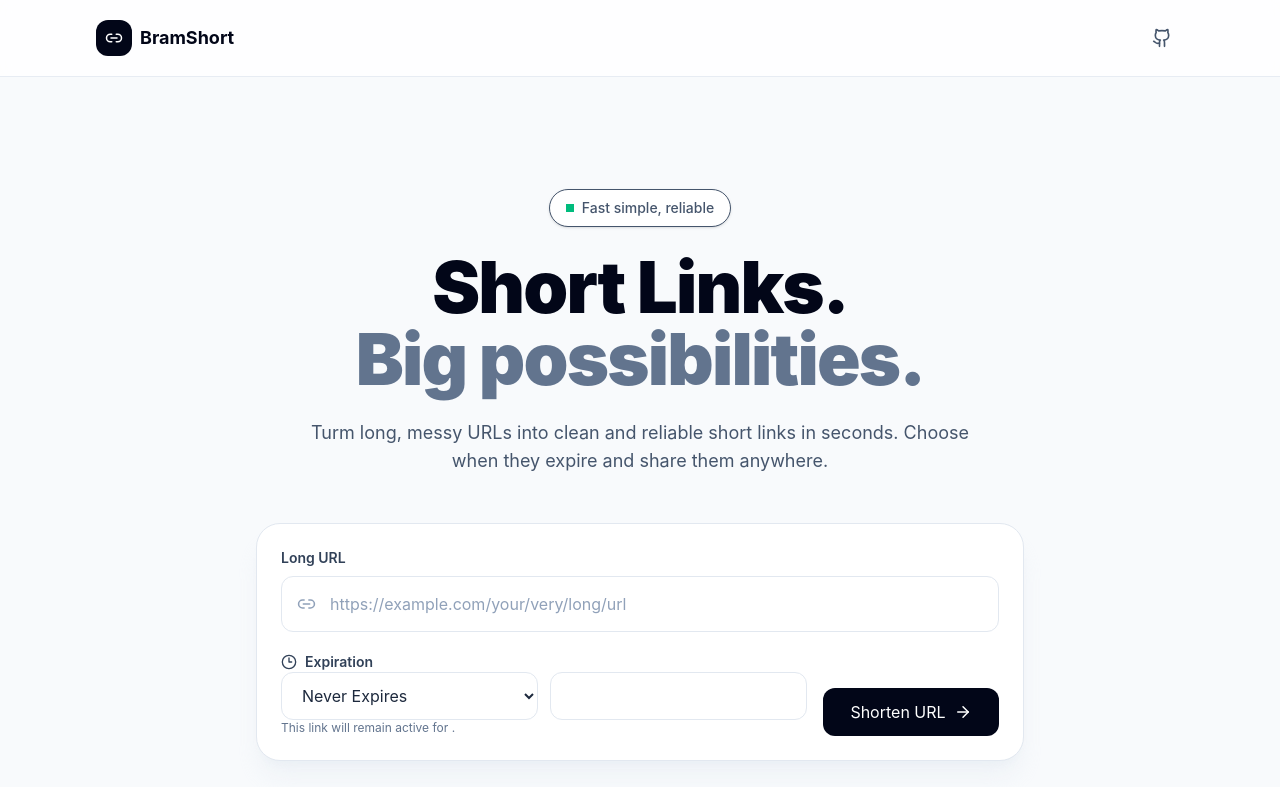
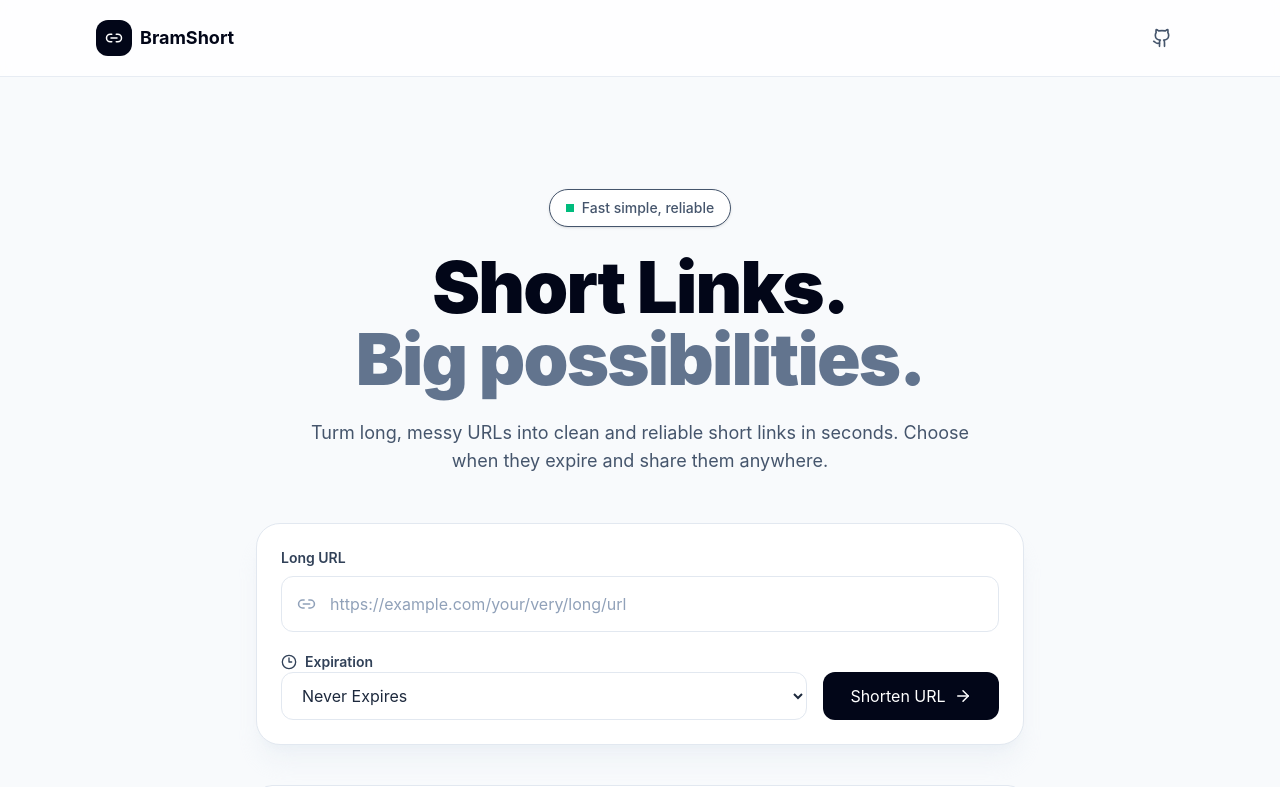
Before and after one commit to BramTechxxvi/url-shortner-service-py, a React (Vite) app in the folder frontend/: page / in a window 1280 px wide. Shown: the top 787 px of the page. Built offline with nearby package versions, Linux system fonts and the light colour scheme; no server answers.

Commit message:
expiry.ts

```diff
--- a/frontend/src/components/url/UrlShortenerForm.tsx
+++ b/frontend/src/components/url/UrlShortenerForm.tsx
@@ -1,5 +1,5 @@
 import { ArrowRight, Link2, LoaderCircle } from 'lucide-react'
-import { type FormEvent, useState } from 'react'
+import { type SubmitEvent, useState } from 'react'
 import { ShortUrlResult } from './ShortUrlResult'
 import type { ShorturlResponse } from '../../types/url'
 import { createShortUrl } from '../../services/urlService'
@@ -11,25 +11,21 @@ import { ExpirySelector } from './ExpirySelector'
 
 export function UrlShortenerForm() {
     const [url, setUrl] = useState('')
-    const [expiry, setExpiry] = useState<ExpiryOption>('never')
+    const [expiryOption, setExpiryOption] = useState<ExpiryOption>('never')
 
-    const [customDate, setCustomDate] = useState('')
+    const [expiryAmount, setExpiryAmount] = useState(1)
     const [result, setResult] = useState<ShorturlResponse| null>(null)
     const [error, setError] = useState<string |null>(null)
     const [isLoading, setIsLoading] = useState(false)
 
 
-    async function handleSubmit(event: FormEvent<HTMLFormElement>) {
+    async function handleSubmit(event: SubmitEvent<HTMLFormElement>) {
         event.preventDefault();
         setError(null)
         setResult(null)
 
         if(!url.trim()) {
             setError("Enter a URL to shorten")
-            return
-        }
-        if (expiry === "custom" && !customDate) {
-            setError("Choose a custom expiration date")
             return
         }
 
@@ -40,9 +36,15 @@ export function UrlShortenerForm() {
             return
         }
 
+        if(expiryOption !== 'never' &&
+            !Number.isFinite(expiryAmount || expiryAmount <= 0)) {
+                setError("Expiration duration must be greater than zero.")
+                return
+            }
+
         try {
             setIsLoading(true)
-            const expiresAt = getExpiryDate(expiry, customDate)
+            const expiresAt = getExpiryDate(expiryOption, expiryAmount)
             const data = await createShortUrl({url, expires_at: expiresAt})
 
             setResult(data)
@@ -97,10 +99,10 @@ export function UrlShortenerForm() {
 
                     <div className='grid gap-4 sm:grid-cols-[1fr_auto] sm:items-end'>
                         <ExpirySelector
-                        value={expiry}
-                        customDate={customDate}
-                        onChange={setExpiry}
-                        onCustomDateChange={setCustomDate}
+                        option={expiryOption}
+                        amount={expiryAmount}
+                        onOptionChange={setExpiryOption}
+                        onAmountChange={setExpiryAmount}
                         />
 
                         <button
```
